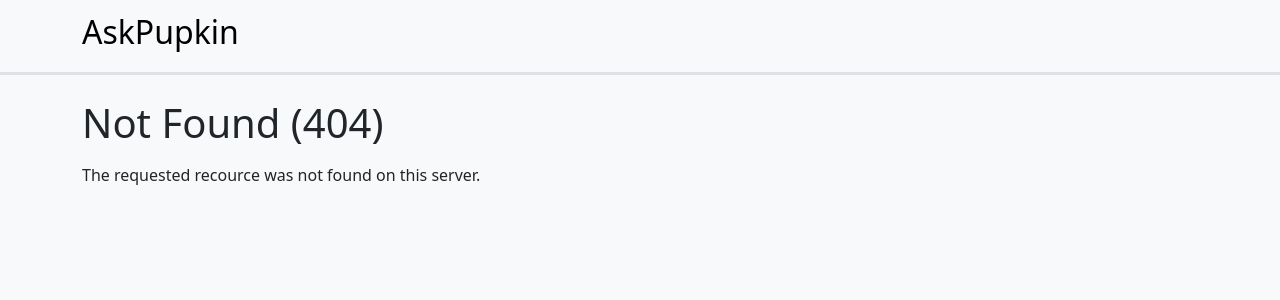
After one commit to DAA2502/askme_Druzhaev, a Django app: template askme_Druzhaev/templates/404.html in a window 1280 px wide. The commit adds this page. Shown: the top 300 px of the page. Run offline with Django 5.2, Linux system fonts and the light colour scheme; the template is opened without the code that fills it, so the values that code supplies are empty; parts of the project's set-up code (start-up, migrations or seed data) failed here and were passed over.

Commit message:
added rating for questions and answers, custom error pages

```diff
--- a/askme_Druzhaev/app/management/commands/fill_db.py
+++ b/askme_Druzhaev/app/management/commands/fill_db.py
@@ -43,7 +43,8 @@ class Command(BaseCommand):
 
         questions = [models.Question(question_title = f'Question_{i+1}',
                                      question_text = f'Some text in question_{i+1}',
-                                     user_id = profiles[random.randint(0, len(profiles) - 1)])
+                                     user_id = profiles[random.randint(0, len(profiles) - 1)],
+                                     rating = random.randint(-50, 100))
                                      for i in range(ratio * 10)]
         models.Question.objects.bulk_create(questions, ratio)
 
@@ -72,7 +73,8 @@ class Command(BaseCommand):
 
         answers = [models.Answer(answer_text = 'This is an answer on question.',
                                  user_id = profiles[random.randint(0, len(profiles) - 1)],
-                                 question_id = questions[random.randint(0, len(questions) - 1)])
+                                 question_id = questions[random.randint(0, len(questions) - 1)],
+                                 rating = random.randint(-10, 40))
                                  for i in range(ratio * 100)]
         models.Answer.objects.bulk_create(answers, ratio)
         print(f'Added {ratio*100} records in table \'Answers\'')
--- a/askme_Druzhaev/askme_Druzhaev/settings.py
+++ b/askme_Druzhaev/askme_Druzhaev/settings.py
@@ -23,9 +23,9 @@ BASE_DIR = Path(__file__).resolve().parent.parent
 SECRET_KEY = 'django-insecure-3ak-ecuyx78rq1q!^lrzy$mcn_+c4x*@89i4plgcu_1rw$=s2_'
 
 # SECURITY WARNING: don't run with debug turned on in production!
-DEBUG = True
+DEBUG = False
 
-ALLOWED_HOSTS = []
+ALLOWED_HOSTS = ['127.0.0.1']
 
 
 # Application definition
--- /dev/null
+++ b/askme_Druzhaev/templates/404.html
@@ -0,0 +1,10 @@
+{% extends 'layouts/error.html' %}
+{% load static %}
+
+{% block content %}
+<div class="d-flex mb-3 gap-3 align-items-center">
+    <h1 class="m-0">Not Found (404)</h1>
+</div>
+
+<p>The requested recource was not found on this server.</p>
+{% endblock %}
--- a/askme_Druzhaev/templates/layouts/answer.html
+++ b/askme_Druzhaev/templates/layouts/answer.html
@@ -7,7 +7,7 @@
                 <div class="border mb-2">
                     <img src="{% static 'img\avatar.png' %}" alt="avatar" class=" img-fluid">
                 </div>
-                <input class="form-control w-50 mx-auto" type="number" value="5" placeholder="default">
+                <input class="form-control w-50 mx-auto" type="number" value={{ answer.rating }} placeholder="default">
 
             </div>
             <div class="col-9">
--- a/askme_Druzhaev/templates/layouts/card_question.html
+++ b/askme_Druzhaev/templates/layouts/card_question.html
@@ -7,7 +7,7 @@
                 <div class="border mb-2">
                     <img src="{% static 'img\avatar.png' %}" alt="avatar" class=" img-fluid">
                 </div>
-                <input class="form-control w-50 mx-auto" type="number" value="5" placeholder="default">
+                <input class="form-control w-50 mx-auto" type="number" value={{ question.rating }} placeholder="default">
 
             </div>
             <div class="col-9">
--- /dev/null
+++ b/askme_Druzhaev/templates/layouts/error.html
@@ -0,0 +1,33 @@
+{% load static %}
+
+<!doctype html>
+<html lang="en">
+<head>
+    <meta charset="utf-8">
+    <meta name="viewport" content="width=device-width, initial-scale=1">
+    <title>Index</title>
+
+    <link href="..\static\css\bootstrap.min.css" rel="stylesheet">
+    <style>
+        body {
+            background-color: rgba(248,249,250,1);
+        }
+    </style>
+</head>
+
+<body>
+    <div class="border-3 border-bottom">
+        <nav class="navbar navbar-expand-lg bg-body-tertiary">
+            <div class="container">
+                <a class="navbar-brand" href="{% url 'index' %}"><h2>AskPupkin</h2></a>
+            </div>
+        </nav>
+    </div>
+
+    <main class="container mt-4">
+        {% block content %}
+        {% endblock %}
+    </main>
+    <script src="..\static\js\bootstrap.min.js"></script>
+</body>
+</html>
--- a/askme_Druzhaev/templates/question.html
+++ b/askme_Druzhaev/templates/question.html
@@ -7,7 +7,7 @@
                         <div class="border mb-2">
                             <img src="{% static 'img\avatar.png' %}" alt="avatar" class=" img-fluid">
                         </div>
-                        <input class="form-control w-50 mx-auto" type="number" value="5" placeholder="default">
+                        <input class="form-control w-50 mx-auto" type="number" value={{ question.rating }} placeholder="default">
                     </div>
                     <div class="col-9">
                         <h3 class="card-title mb-3">{{ question.question_title }}</h3>
```
Also changed, not shown: askme_Druzhaev/app/views.py (+4 -3 lines), askme_Druzhaev/templates/500.html (added, +8 -0 lines).
